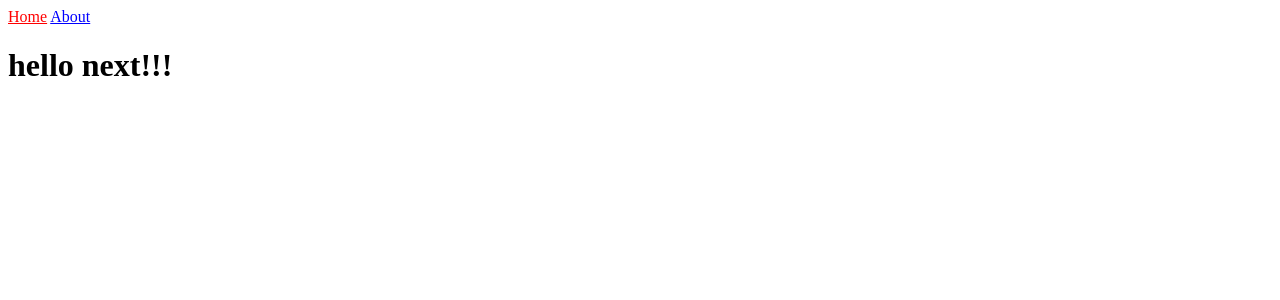
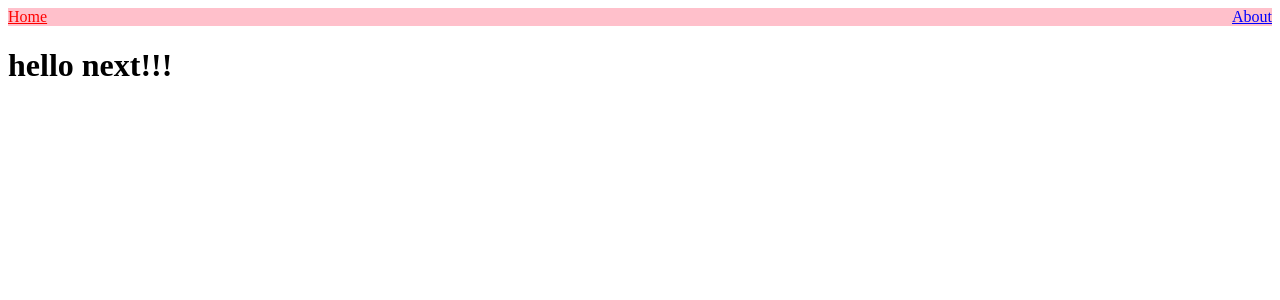
Before and after one commit to kshyun1223/practice-hello-next, a Next.js app: page / in a window 1280 px wide. Shown: the top 300 px of the page. Built offline with nearby package versions, Linux system fonts and the light colour scheme.

Commit message:
css 모듈

```diff
--- a/src/components/NavBar.js
+++ b/src/components/NavBar.js
@@ -1,10 +1,11 @@
 import Link from "next/link"
 import { useRouter } from "next/router"
+import styles from "./NavBar.module.css"
 
 export default function NavBar() {
   const router = useRouter()
   return (
-    <nav>
+    <nav className={ styles.nav }>
       <Link href="/" style={{ color: router.pathname === "/" ? "red" : "blue"}}>Home</Link>
       <> </>
       <Link href="/about-next" style={{ color: router.pathname === "/about-next" ? "red" : "blue" }}>About</Link>
--- /dev/null
+++ b/src/components/NavBar.module.css
@@ -0,0 +1,5 @@
+.nav {
+  display: flex;
+  justify-content: space-between;
+  background-color: pink;
+}
```
